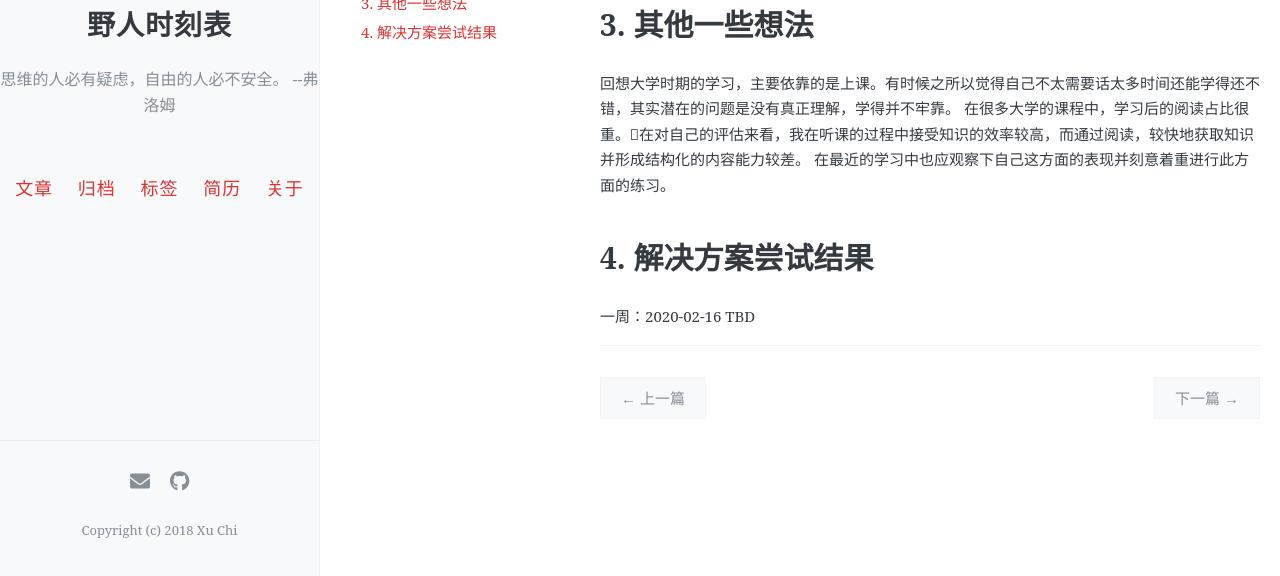
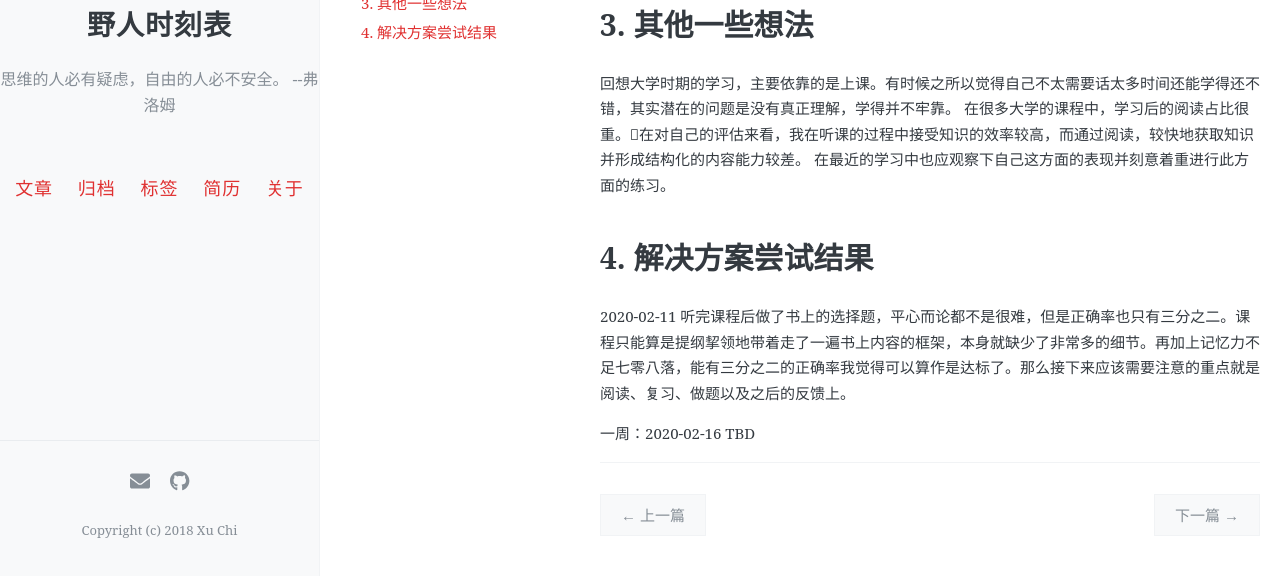
Before and after one commit to xuchi16/Lukathis.github.io, a Jekyll site: the page built from _posts/thoughts/2020-02-09-Learning-process-retrospection.markdown, in a window 1280 px wide and 900 px high, scrolled down 1552 px, cut to the strip 324-900 px from the top of the window. Built offline with Jekyll 4.4.1, drawn with Linux system fonts in a browser that asks for light colours; comment, search, counter and statistics services are not loaded.

```diff
--- a/_posts/thoughts/2020-02-09-Learning-process-retrospection.markdown
+++ b/_posts/thoughts/2020-02-09-Learning-process-retrospection.markdown
@@ -67,4 +67,6 @@ tags: [Thoughts]
 
 # 4. 解决方案尝试结果
 
+2020-02-11 听完课程后做了书上的选择题，平心而论都不是很难，但是正确率也只有三分之二。课程只能算是提纲挈领地带着走了一遍书上内容的框架，本身就缺少了非常多的细节。再加上记忆力不足七零八落，能有三分之二的正确率我觉得可以算作是达标了。那么接下来应该需要注意的重点就是阅读、复习、做题以及之后的反馈上。
+
 一周：2020-02-16 TBD
```
Also changed, not shown: _draft/2018-02-22-进击之始.markdown (added, +22 -0 lines).
